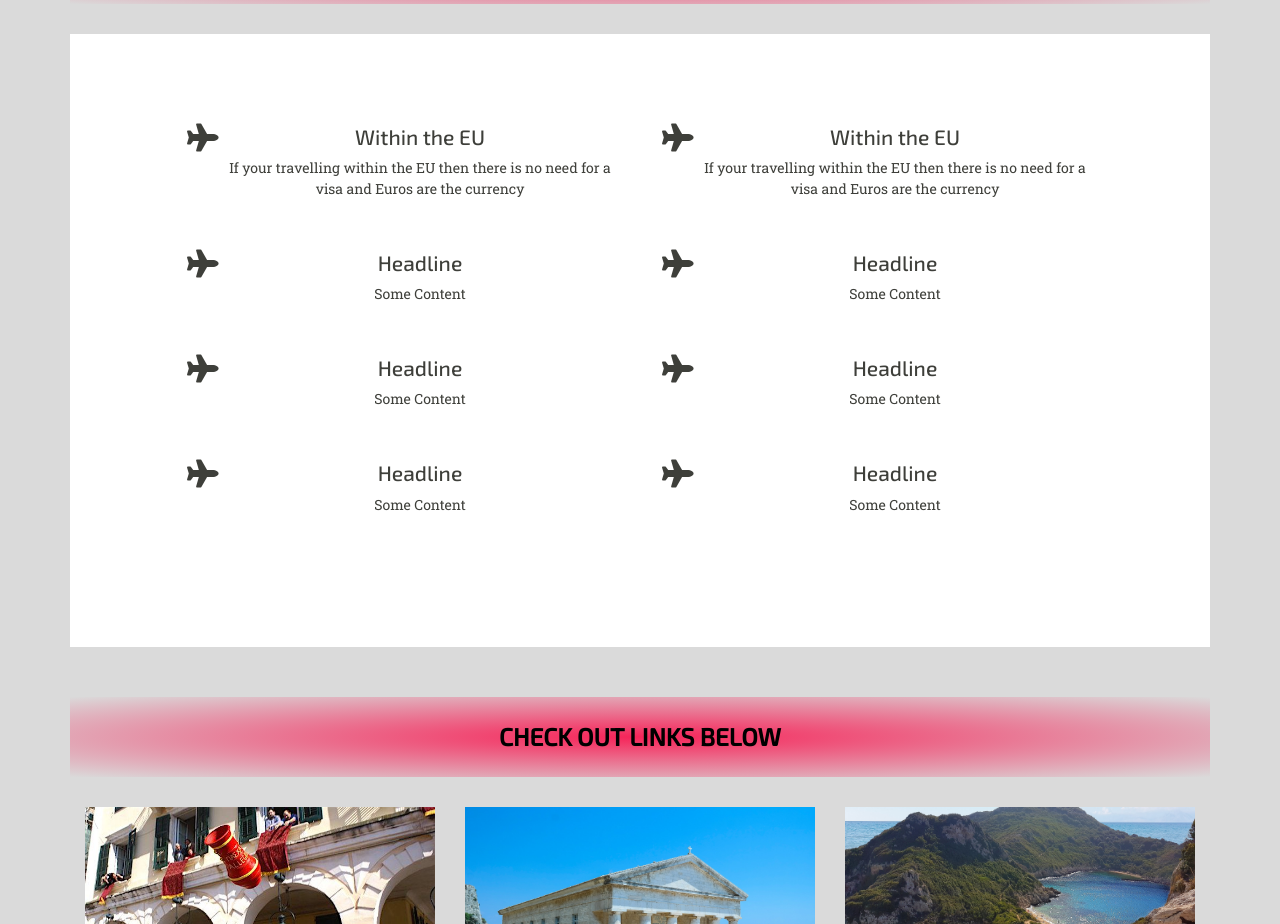
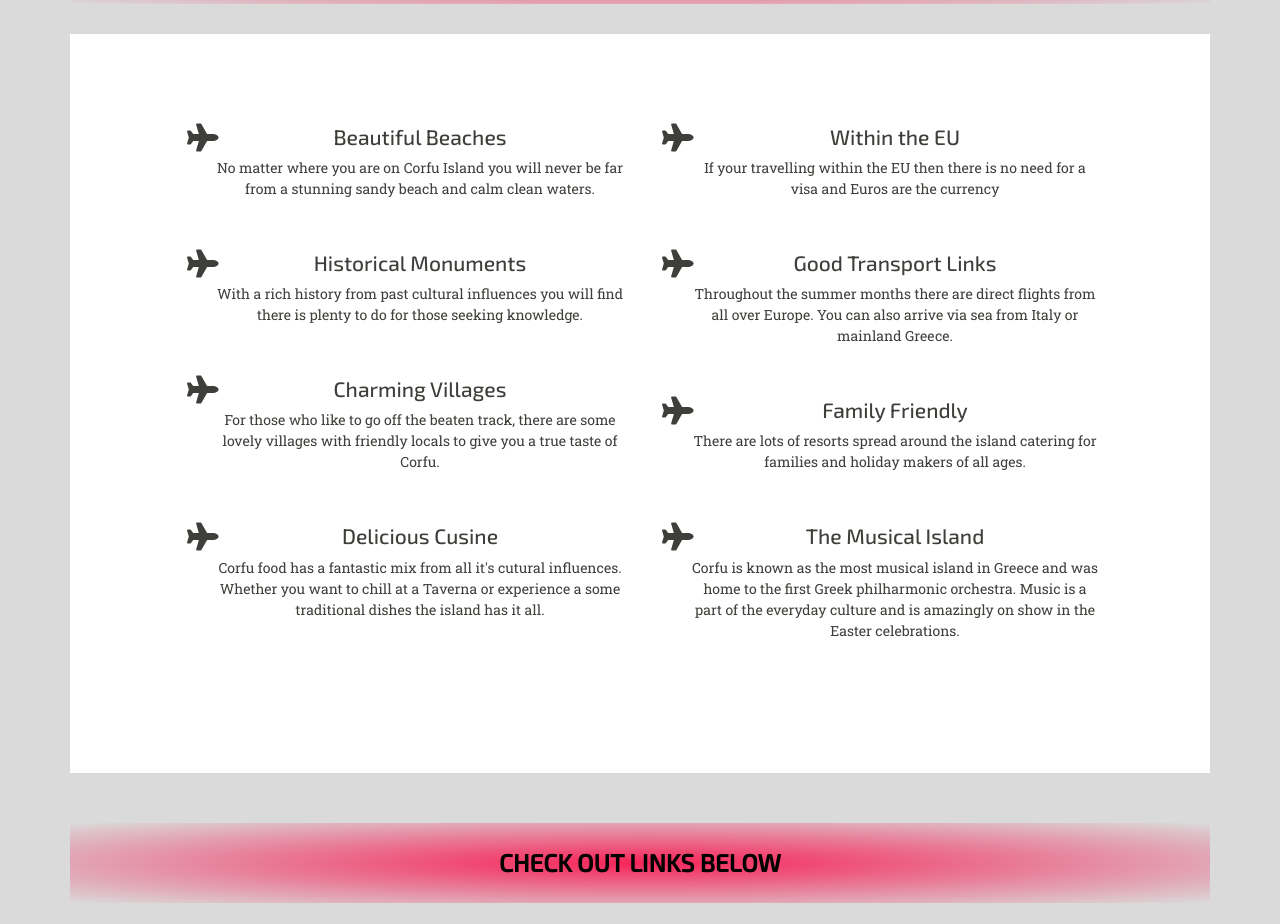
Before and after one commit to Baldpet/visit-corfu, a plain HTML site: page index.html in a window 1280 px wide. Shown: the part 1200-2124 px from the top of the page. Drawn offline with nearby package versions, Linux system fonts and the light colour scheme.

Commit message:
added the why visit information

```diff
--- a/index.html
+++ b/index.html
@@ -118,20 +118,20 @@
 				<div class="col-12 col-md-6 col-xl-5 offset-xl-1">
 					<ul class="list-why-visit fa-ul">
 						<li><span class="fa-li"><i class="fas fa-plane fa-2x"></i></span>
-                            <h4>Within the EU</h4>
-                            <p>If your travelling within the EU then there is no need for a visa and Euros are the currency</p>
+                            <h4>Beautiful Beaches</h4>
+                            <p>No matter where you are on Corfu Island you will never be far from a stunning sandy beach and calm clean waters.</p>
                         </li>
 						<li><span class="fa-li"><i class="fas fa-plane fa-2x"></i></span>
-                            <h4>Headline</h4>
-                            <p>Some Content</p>
+                            <h4>Historical Monuments</h4>
+                            <p>With a rich history from past cultural influences you will find there is plenty to do for those seeking knowledge.</p>
                         </li>
 						<li><span class="fa-li"><i class="fas fa-plane fa-2x"></i></span>
-                            <h4>Headline</h4>
-                            <p>Some Content</p>
+                            <h4>Charming Villages</h4>
+                            <p>For those who like to go off the beaten track, there are some lovely villages with friendly locals to give you a true taste of Corfu.</p>
                         </li>
                         <li><span class="fa-li"><i class="fas fa-plane fa-2x"></i></span>
-                            <h4>Headline</h4>
-                            <p>Some Content</p>
+                            <h4>Delicious Cusine</h4>
+                            <p>Corfu food has a fantastic mix from all it's cutural influences. Whether you want to chill at a Taverna or experience a some traditional dishes the island has it all.</p>
                         </li>
 					</ul>
 				</div>
@@ -142,16 +142,16 @@
                             <p>If your travelling within the EU then there is no need for a visa and Euros are the currency</p>
                         </li>
 						<li><span class="fa-li"><i class="fas fa-plane fa-2x"></i></span>
-                            <h4>Headline</h4>
-                            <p>Some Content</p>
+                            <h4>Good Transport Links</h4>
+                            <p>Throughout the summer months there are direct flights from all over Europe. You can also arrive via sea from Italy or mainland Greece.</p>
                         </li>
 						<li><span class="fa-li"><i class="fas fa-plane fa-2x"></i></span>
-                            <h4>Headline</h4>
-                            <p>Some Content</p>
+                            <h4>Family Friendly</h4>
+                            <p>There are lots of resorts spread around the island catering for families and holiday makers of all ages.</p>
                         </li>
                         <li><span class="fa-li"><i class="fas fa-plane fa-2x"></i></span>
-                            <h4>Headline</h4>
-                            <p>Some Content</p>
+                            <h4>The Musical Island</h4>
+                            <p>Corfu is known as the most musical island in Greece and was home to the first Greek philharmonic orchestra. Music is a part of the everyday culture and is amazingly on show in the Easter celebrations.</p>
                         </li>
 					</ul>
 				</div>
```
